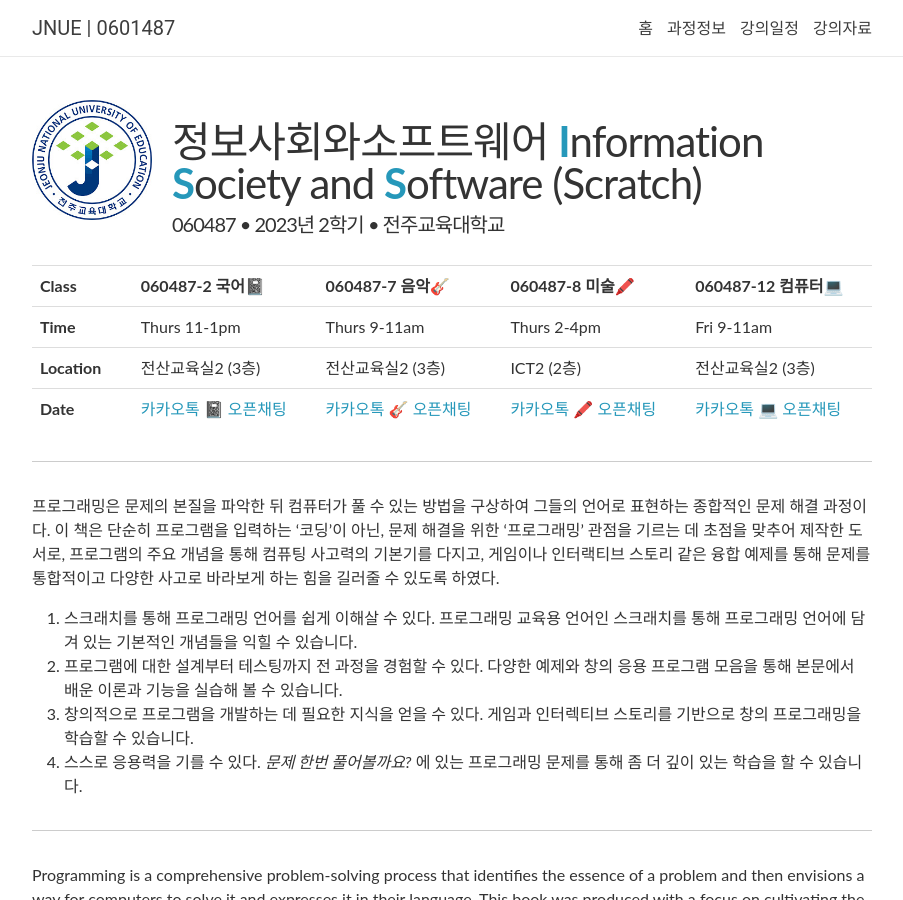
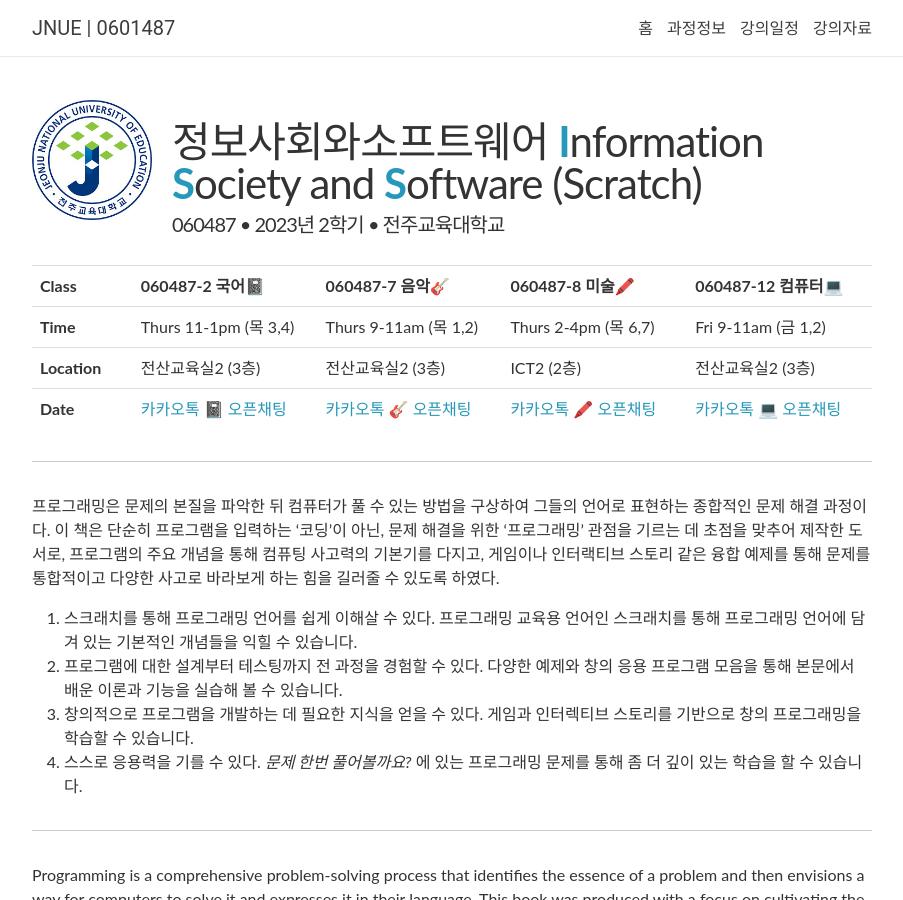
Before and after one commit to 2023-aaronkr/jnue-iss, a Jekyll site: the page built from _pages/about.md, in a window 1280 px wide and 900 px high. Shown: the whole window, without its empty margins (188-1091 px from the left). Built offline with Jekyll 4.4.1, drawn with Linux system fonts in a browser that asks for light colours; nearby versions of some CDN libraries; comment, search, counter and statistics services are not loaded.

Commit message:
Update about.md

```diff
--- a/_pages/about.md
+++ b/_pages/about.md
@@ -26,10 +26,10 @@
     </tr>
     <tr>
       <th scope="col">Time</th>
-      <td>Thurs 11-1pm</td>
-      <td>Thurs 9-11am</td>
-      <td>Thurs 2-4pm</td>
-      <td>Fri 9-11am</td>
+      <td>Thurs 11-1pm (목 3,4)</td>
+      <td>Thurs 9-11am (목 1,2)</td>
+      <td>Thurs 2-4pm (목 6,7)</td>
+      <td>Fri 9-11am (금 1,2)</td>
     </tr>
     <tr>
       <th scope="row">Location</th>
```
